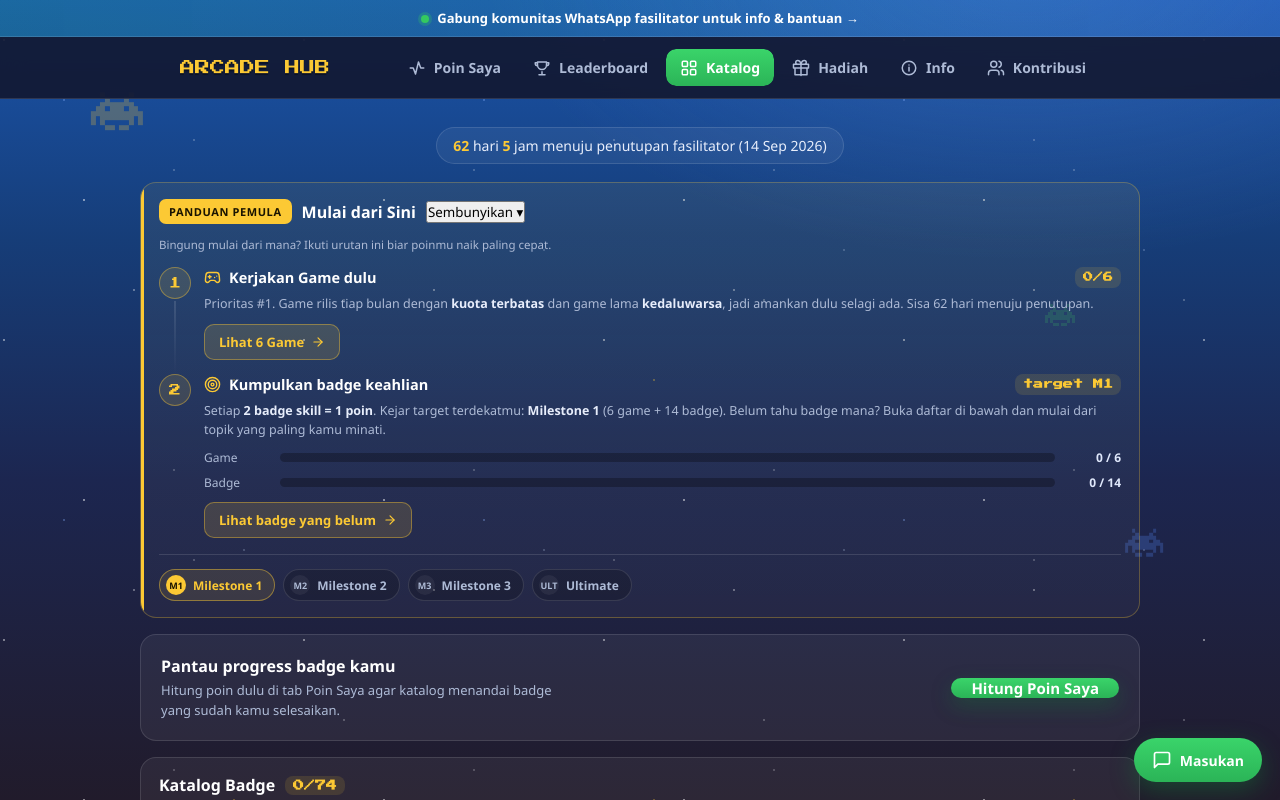
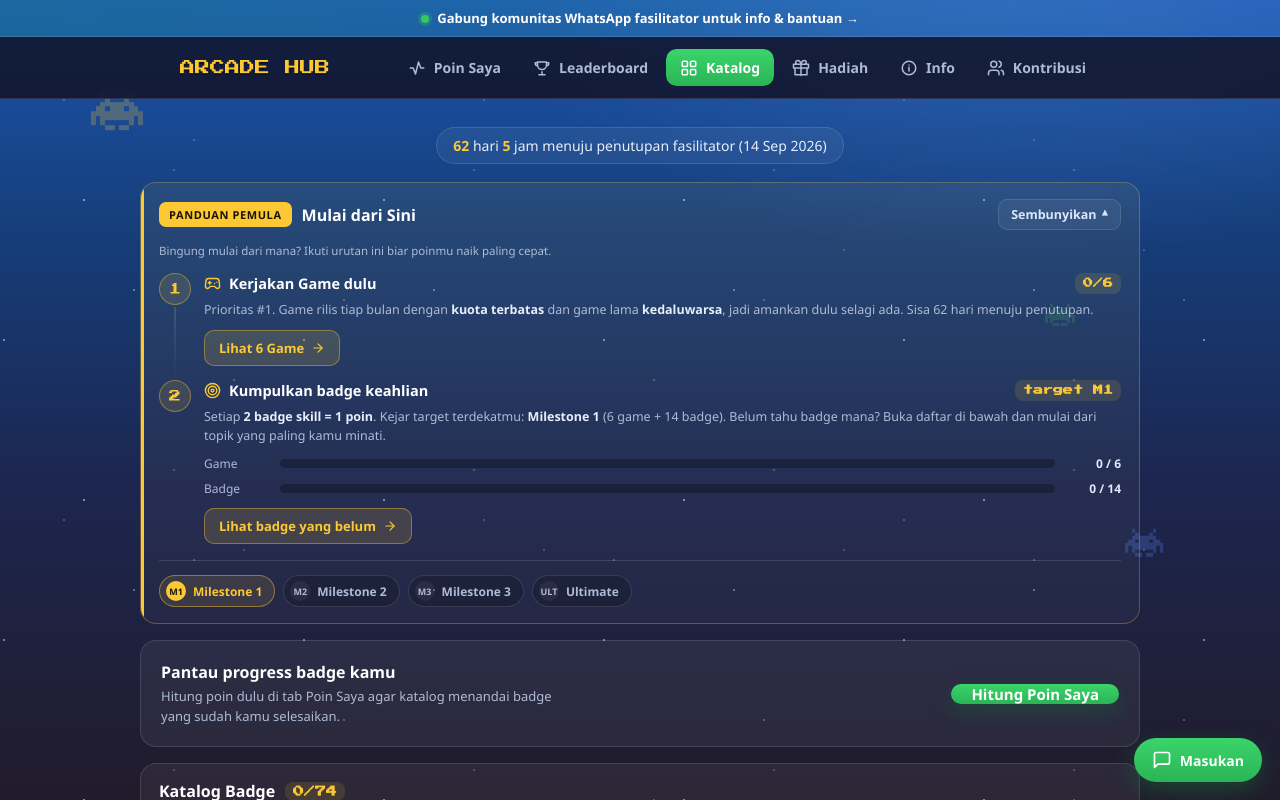
Before and after one commit to LC248902/arcadehub-id, a React (Vite) app: page /catalog in a window 1280 px wide. Shown: the top 800 px of the page. Built offline with nearby package versions, Linux system fonts and the light colour scheme.

Commit message:
fix: kembalikan styling tombol toggle Mulai dari Sini
Kelas .mb-toggle/.mb-chev ikut terhapus saat membersihkan CSS Badge Saya di
Katalog, padahal StartHere masih memakainya. Diganti nama jadi .sh-toggle/
.sh-chev supaya prefiksnya sesuai satu-satunya pemakainya.

```diff
--- a/src/index.css
+++ b/src/index.css
@@ -255,6 +255,10 @@ button.ri-head{display:flex;align-items:center;gap:10px;width:100%;padding:0;bac
 @media(max-width:760px){.rm-board{grid-template-columns:1fr}}
 
 /* catalog: roadmap "Mulai dari Sini" untuk pemula */
+.sh-toggle{margin-left:auto;display:inline-flex;align-items:center;gap:6px;background:rgba(255,255,255,.06);border:1px solid var(--line);color:#dbe6fb;font-size:12.5px;font-weight:700;padding:6px 12px;border-radius:9px;cursor:pointer;transition:.13s}
+.sh-toggle:hover{background:rgba(255,255,255,.12)}
+.sh-chev{transition:transform .18s;font-size:11px}
+.sh-chev.up{transform:rotate(180deg)}
 .starthere{position:relative;overflow:hidden;border-color:rgba(252,201,52,.28);background:linear-gradient(180deg,rgba(252,201,52,.07),rgba(255,255,255,.03))}
 .starthere::before{content:'';position:absolute;left:0;top:0;bottom:0;width:3px;background:var(--gold)}
 .sh-badge{font-weight:800;font-size:11px;letter-spacing:.6px;text-transform:uppercase;color:#1a1400;background:var(--gold);padding:5px 10px;border-radius:7px;white-space:nowrap}
--- a/src/pages/Catalog.jsx
+++ b/src/pages/Catalog.jsx
@@ -21,8 +21,8 @@ function StartHere({ score, gamesDone, gamesTotal, onShowGames, onShowSkills })
     <div className="card starthere">
       <div className="card-h">
         <span className="sh-badge">Panduan Pemula</span> Mulai dari Sini
-        <button className="mb-toggle" onClick={() => setOpen((o) => !o)} aria-expanded={open}>
-          {open ? 'Sembunyikan' : 'Lihat'} <span className={'mb-chev' + (open ? ' up' : '')} aria-hidden>▾</span>
+        <button className="sh-toggle" onClick={() => setOpen((o) => !o)} aria-expanded={open}>
+          {open ? 'Sembunyikan' : 'Lihat'} <span className={'sh-chev' + (open ? ' up' : '')} aria-hidden>▾</span>
         </button>
       </div>
       <div className="card-note" style={{ marginTop: 0, marginBottom: open ? 14 : 0 }}>
```
